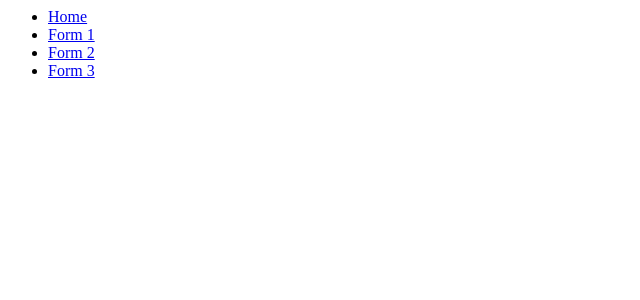
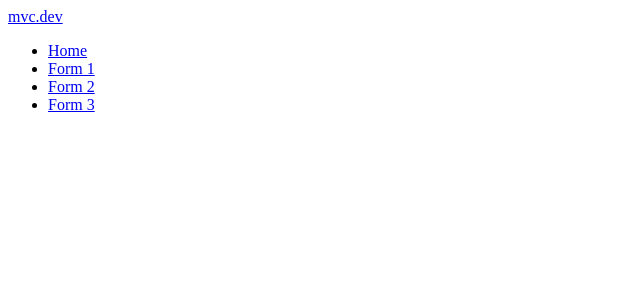
Before and after one commit to naumoff/micro-mvc, a PHP site: page /posts/App/Views/header.blade.php in a window 1280 px wide. Shown: the top 300 px of the page, without its empty margins (0-640 px from the left). Run offline with PHP 8.4, Linux system fonts and the light colour scheme.

Commit message:
Vue.js added for fun

```diff
--- a/App/Controllers/Home.php
+++ b/App/Controllers/Home.php
@@ -39,6 +39,11 @@ class Home extends \Core\Controller
         View::render('home.first-form');
     }
 
+    public function submitFirstFormAction(){
+	    echo "<pre>";
+	    print_r($_POST);
+    }
+
     public function firstFormPost()
     {
 
--- a/App/Router.php
+++ b/App/Router.php
@@ -7,8 +7,13 @@ $router = new Core\Router();
 // add routes section $routerObject->addRoute($url,$params)
 $router->addRoute('', ['controller'=>'Home','action'=>'index']);
 $router->addRoute('form-one', ['controller'=>'Home','action'=>'firstForm']);
+$router->addRoute('form-one/submit', ['controller'=>'Home', 'action'=>'submitFirstForm']);
+
 $router->addRoute('form-two', ['controller'=>'Home','action'=>'secondForm']);
+$router->addRoute('form-two/submit', ['controller'=>'Home', 'action'=>'submitThirdForm']);
+
 $router->addRoute('form-three', ['controller'=>'Home','action'=>'thirdForm']);
+$router->addRoute('form-three/submit', ['controller'=>'Home', 'action'=>'submitSecondForm']);
 
 /*
 	// precise patterns
--- a/App/Views/header.blade.php
+++ b/App/Views/header.blade.php
@@ -1,16 +1,46 @@
-<nav class="navbar navbar-expand-sm bg-dark navbar-dark">
-    <ul class="navbar-nav">
-        <li class="nav-item active">
-            <a class="nav-link" href="/">Home</a>
-        </li>
-        <li class="nav-item active">
-            <a class="nav-link" href="/form-one">Form 1</a>
-        </li>
-        <li class="nav-item">
-            <a class="nav-link" href="/form-two">Form 2</a>
-        </li>
-        <li class="nav-item">
-            <a class="nav-link" href="/form-three">Form 3</a>
-        </li>
-    </ul>
+<nav class="navbar navbar-inverse" id="top-menu">
+    <div class="container-fluid">
+        <div class="navbar-header">
+            <a class="navbar-brand" href="/">mvc.dev</a>
+        </div>
+        <ul class="nav navbar-nav">
+            <li v-bind:class = " { active:home }" >
+                <a href="/">Home</a>
+            </li>
+            <li v-bind:class="{ active:formOne }">
+                <a href="form-one">Form 1</a>
+            </li>
+            <li v-bind:class="{ active:formTwo }">
+                <a href="form-two">Form 2</a>
+            </li>
+            <li v-bind:class="{ active:formThree }">
+                <a href="form-three">Form 3</a>
+            </li>
+        </ul>
+    </div>
 </nav>
+
+<script>
+    new Vue({
+        el:"#top-menu",
+        data:{
+        	path:'',
+            home:false,
+            formOne:false,
+            formTwo:false,
+            formThree:false
+        },
+        created(){
+        	this.path = window.location.pathname;
+        	if(this.path === '/'){
+        		this.home = true;
+            }else if(this.path === '/form-one'){
+        		this.formOne = true;
+            }else if(this.path === '/form-two'){
+        		this.formTwo = true;
+            }else if(this.path === '/form-three'){
+        		this.formThree = true;
+            }
+        }
+    });
+</script>
```
Also changed, not shown: App/Views/home/first-form.blade.php (+44 -4 lines), App/Views/page.blade.php (+4 -9 lines).
